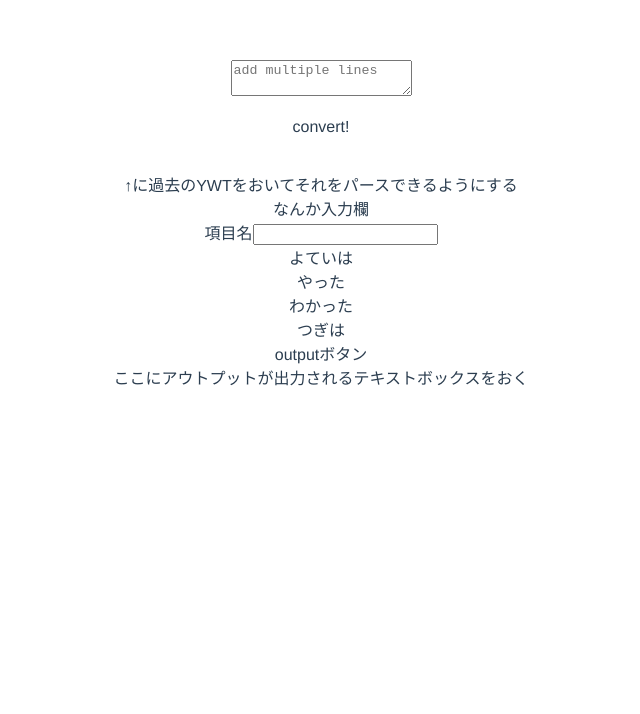
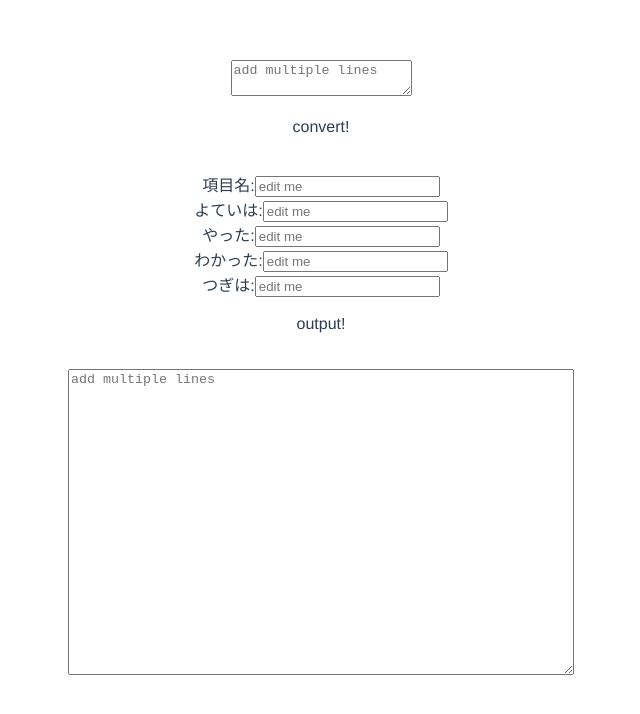
Before and after one commit to thetalemon/TIL, a Vue app in the folder ywt-service/: page / in a window 1280 px wide. Shown: the top 714 px of the page, without its empty margins (319-959 px from the left). Built offline with nearby package versions, Linux system fonts and the light colour scheme.

Commit message:
add output text

```diff
--- a/ywt-service/src/App.vue
+++ b/ywt-service/src/App.vue
@@ -8,15 +8,17 @@
     <div @click="convert()">convert!</div>
     {{converted}}<br>
     <br>
-    ↑に過去のYWTをおいてそれをパースできるようにする<br>
-    なんか入力欄<br>
-    項目名<input></input><br>
-    よていは<br>
-    やった<br>
-    わかった<br>
-    つぎは<br>
-    outputボタン<br>
-    ここにアウトプットが出力されるテキストボックスをおく<br>
+    項目名:<input v-model="item.name" placeholder="edit me"><br>
+    よていは:<input v-model="item.plan" placeholder="edit me"><br>
+    やった:<input v-model="item.y" placeholder="edit me"><br>
+    わかった:<input v-model="item.w" placeholder="edit me"><br>
+    つぎは:<input v-model="item.t" placeholder="edit me"><br>
+    <br>
+    <div @click="output()">output!</div>
+    {{output_text}}<br>
+    <br>
+    <textarea class="output-area" v-model="output_text" placeholder="add multiple lines"></textarea><br>
+
   </div>
 </template>
 
@@ -31,7 +33,9 @@ export default {
   data: function () {
     return {
       message: '',
-      converted: ''
+      converted: '',
+      output_text: '',
+      item:{}
     }
   },
   computed: {
@@ -43,6 +47,9 @@ export default {
   methods: {
     convert: function () {
       this.converted = this.message
+    },
+    output: function () {
+      this.output_text = this.item.name + '\n' + this.item.plan + '\n' + this.item.y + '\n' + this.item.w + '\n' + this.item.t
     }
   }
 
@@ -58,4 +65,8 @@ export default {
   color: #2c3e50;
   margin-top: 60px;
 }
+.output-area {
+  width:500px;
+  height:300px;
+}
 </style>
```
